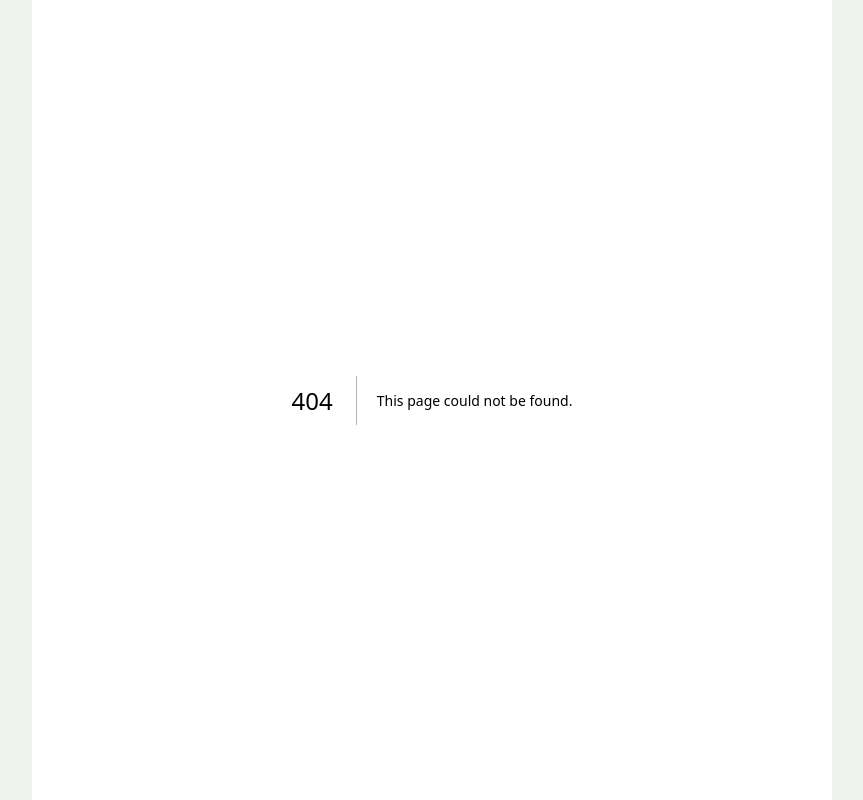
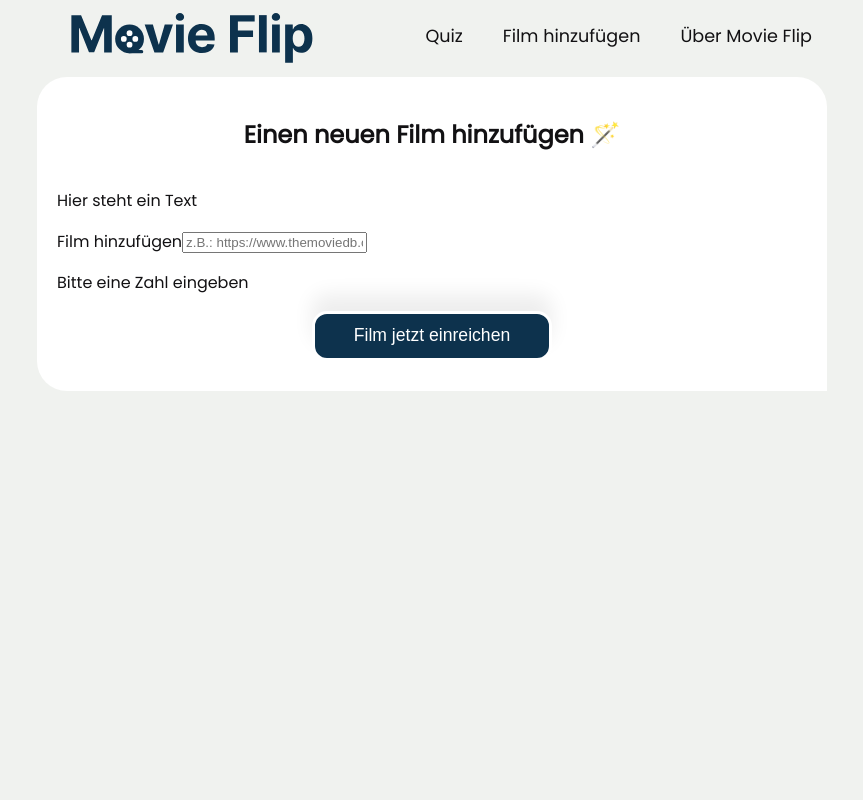
Before and after one commit to flipkoehler/capstone-project-ts, a Next.js app: page /add-a-movie in a window 1280 px wide. Before the commit this address had no page. Shown: the whole page, without its empty margins (208-1071 px from the left). Built offline with nearby package versions, Linux system fonts and the light colour scheme.

Commit message:
get a new movie, error handling basic

```diff
--- /dev/null
+++ b/components/AddAMovie/AddAMovie.js
@@ -0,0 +1,61 @@
+import { useEffect, useState } from "react";
+import useFetch from "../../lib/fetch";
+// import getMovieData from "../../lib/getMovieData";
+
+export default function AddAMovie() {
+  const [data, setData] = useState(null);
+  console.log(data);
+
+  const handleChange = async () => {
+    event.preventDefault();
+    const addedUrl = event.target.value;
+
+    try {
+      const data = await (
+        await fetch(
+          `https://api.themoviedb.org/3/movie/${addedUrl}?api_key=e69cd3d9de9dbb86cdfd7f170e8fae1b`
+        )
+      ).json();
+      setData(data);
+    } catch (err) {
+      console.log(err.message);
+    }
+  };
+
+  function handleSubmit() {
+    preventDefault();
+    const addedUrl = event.target.addmovie.value;
+    setMovieData(addedUrl);
+
+    console.log("formular abgeschickt");
+  }
+
+  return (
+    <section>
+      <h1>Einen neuen Film hinzufügen 🪄</h1>
+
+      <p>Hier steht ein Text</p>
+      <form onSubmit={() => handleClick(event)}>
+        <label htmlFor="addmovie">Film hinzufügen</label>
+        <input
+          type="text"
+          class="form-control"
+          name="addmovie"
+          placeholder="z.B.: https://www.themoviedb.org/movie/8193-napoleon-dynamite"
+          onChange={() => handleChange()}
+          required="required"
+        />
+        {/* {(if (data !== null) {
+            return "test"}
+            if (status_code === 34) return { ""
+            }
+            else return "huhu")} */}
+
+        <p>
+          {data !== null ? "Die Zahl ist gültig" : "Bitte eine Zahl eingeben"}
+        </p>
+        <button type="submit">Film jetzt einreichen</button>
+      </form>
+    </section>
+  );
+}
--- a/components/Navigation/Navigation.js
+++ b/components/Navigation/Navigation.js
@@ -6,10 +6,10 @@ export default function Navigation({ menuIsOpen }) {
     <StyledNav menuIsOpen={menuIsOpen}>
       <StyledUl>
         <li>
-          <StyledLink href={"/"}>Home</StyledLink>
+          <StyledLink href={"/quiz"}>Quiz</StyledLink>
         </li>
         <li>
-          <StyledLink href={"/quiz"}>Quiz</StyledLink>
+          <StyledLink href={"/add-a-movie"}>Film hinzufügen</StyledLink>
         </li>
         <li>
           <StyledLink href={"/about"}>Über Movie Flip</StyledLink>
--- /dev/null
+++ b/pages/add-a-movie/index.js
@@ -0,0 +1,11 @@
+import AddAMovie from "../../components/AddAMovie/AddAMovie";
+import Header from "../../components/Header/Header";
+
+export default function About() {
+  return (
+    <>
+      <Header />
+      <AddAMovie />
+    </>
+  );
+}
```
Also changed, not shown: components/WelcomePage/WelcomePage.js (+0 -27 lines).
